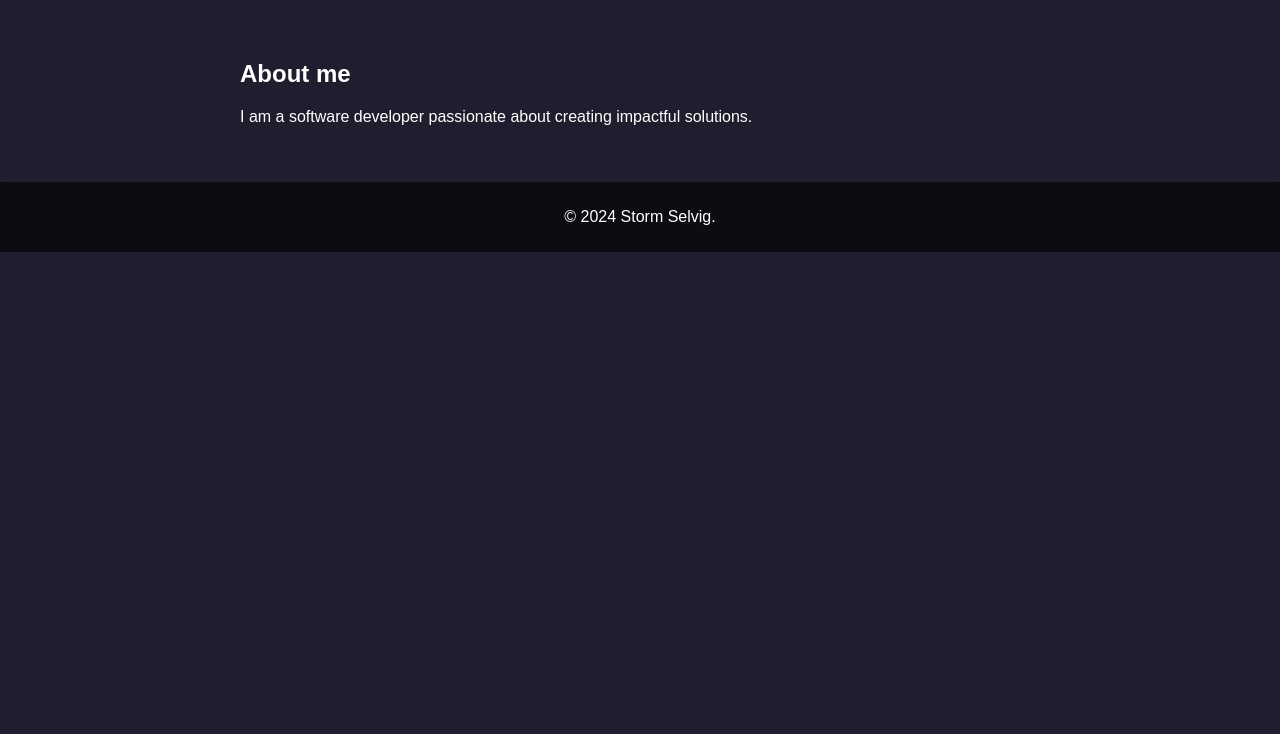
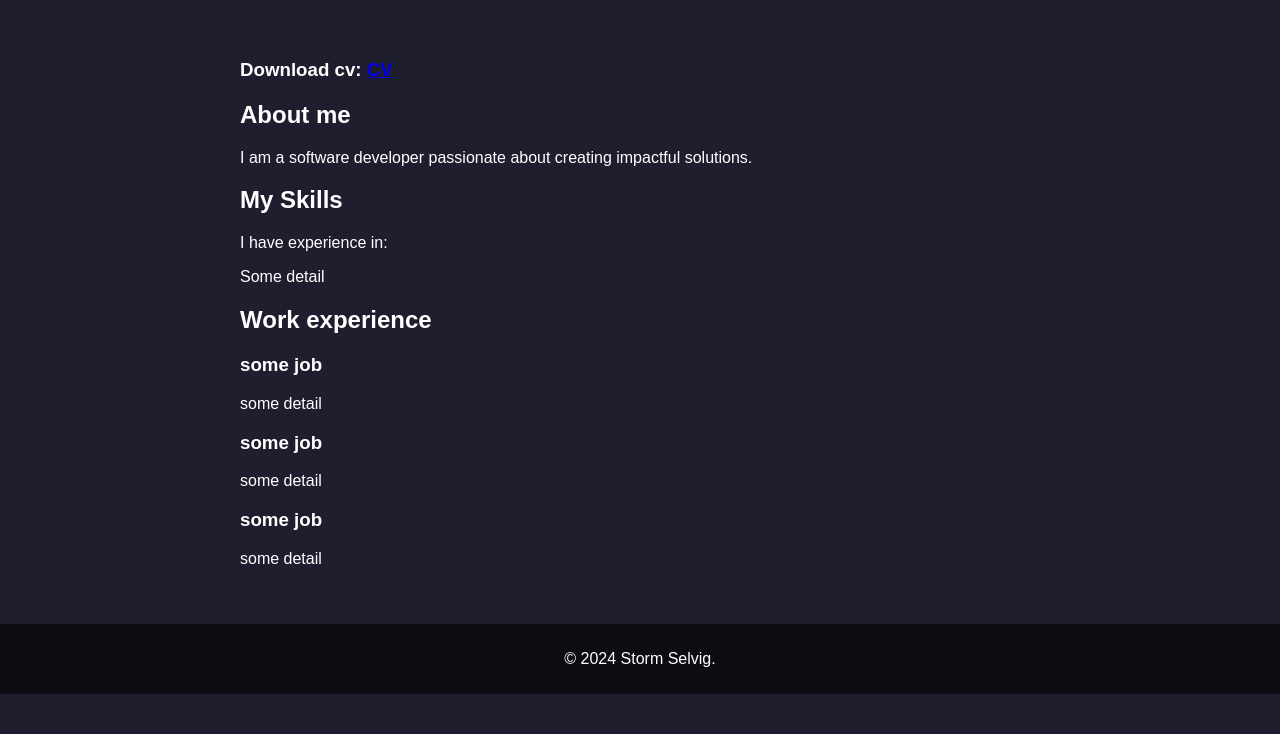
Before and after one commit to Gutteerz/portfolio, a Flask app: page /about in a window 1280 px wide. Shown: the part 66-800 px from the top of the page. Run offline with Flask 3, Linux system fonts and the light colour scheme.

Commit message:
minor changes

```diff
--- a/app/templates/about.html
+++ b/app/templates/about.html
@@ -3,8 +3,25 @@
 {% block content %}
 <section class="about">
     <div class="container">
+    <h3>Download cv: <a href="../static/files/cv.pdf" download="CV Storm Selvig.pdf">CV</a> </h3>
+    </div>
+    <div class="container">
         <h1>About me</h1>
         <p>I am a software developer passionate about creating impactful solutions.</p>
     </div>
+    <div class="container">
+        <h1>My Skills</h1>
+        <p>I have experience in:</p>
+        <p>Some detail</p>
+    </div>
+    <div class="container">
+        <h1>Work experience</h1>
+        <h3>some job</h3>
+        <p>some detail</p>
+        <h3>some job</h3>
+        <p>some detail</p>
+        <h3>some job</h3>
+        <p>some detail</p>
+    </div>
 </section>
 {% endblock %}
--- a/app/templates/portfolio.html
+++ b/app/templates/portfolio.html
@@ -18,6 +18,7 @@
             <div class="project">
                 <h3>AI dashcam | Python, YOLO, FastAPI</h3>
                 <p>Project to use existing dashcam and a custom AI to recognize speed signs along the road</p>
+                <p>Got some hands on experience with gathering dataset and AI training with CUDA</p>
             </div>
             <!-- Add more projects as needed -->
         </div>
```
Also changed, not shown: 1 other file.
